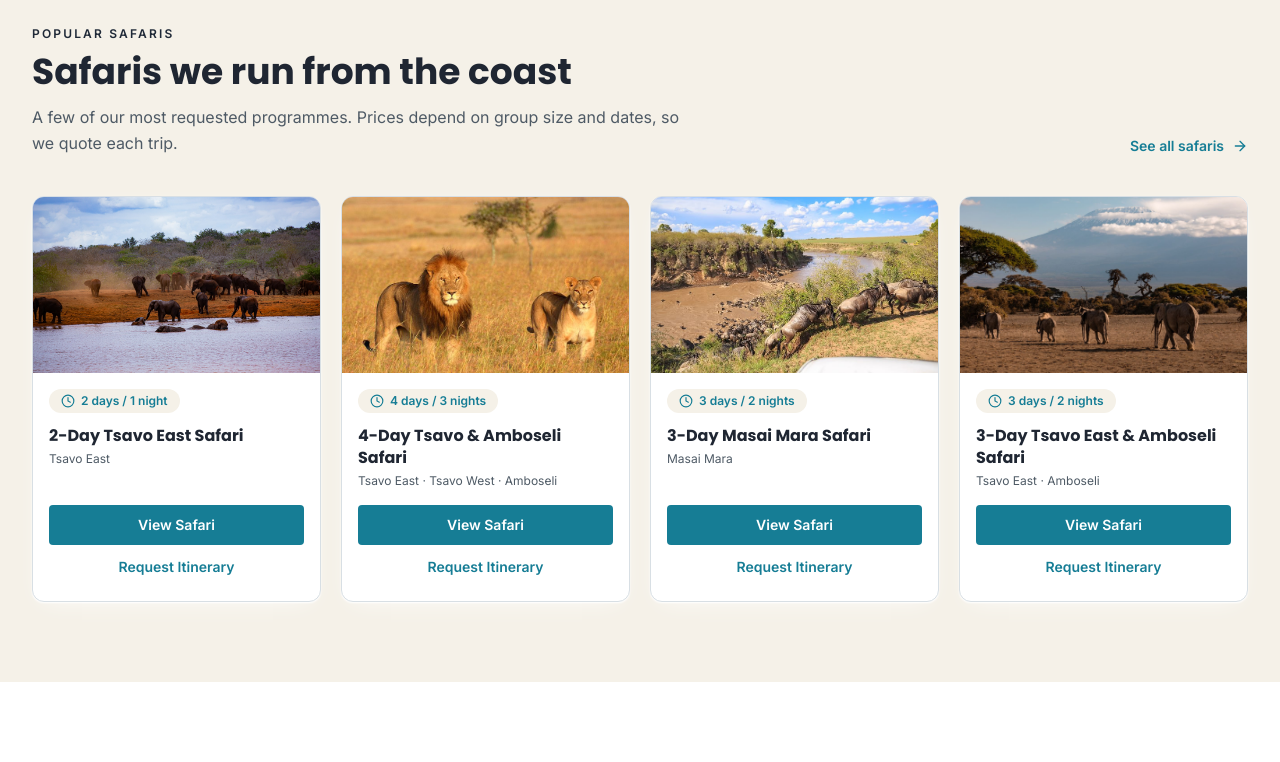
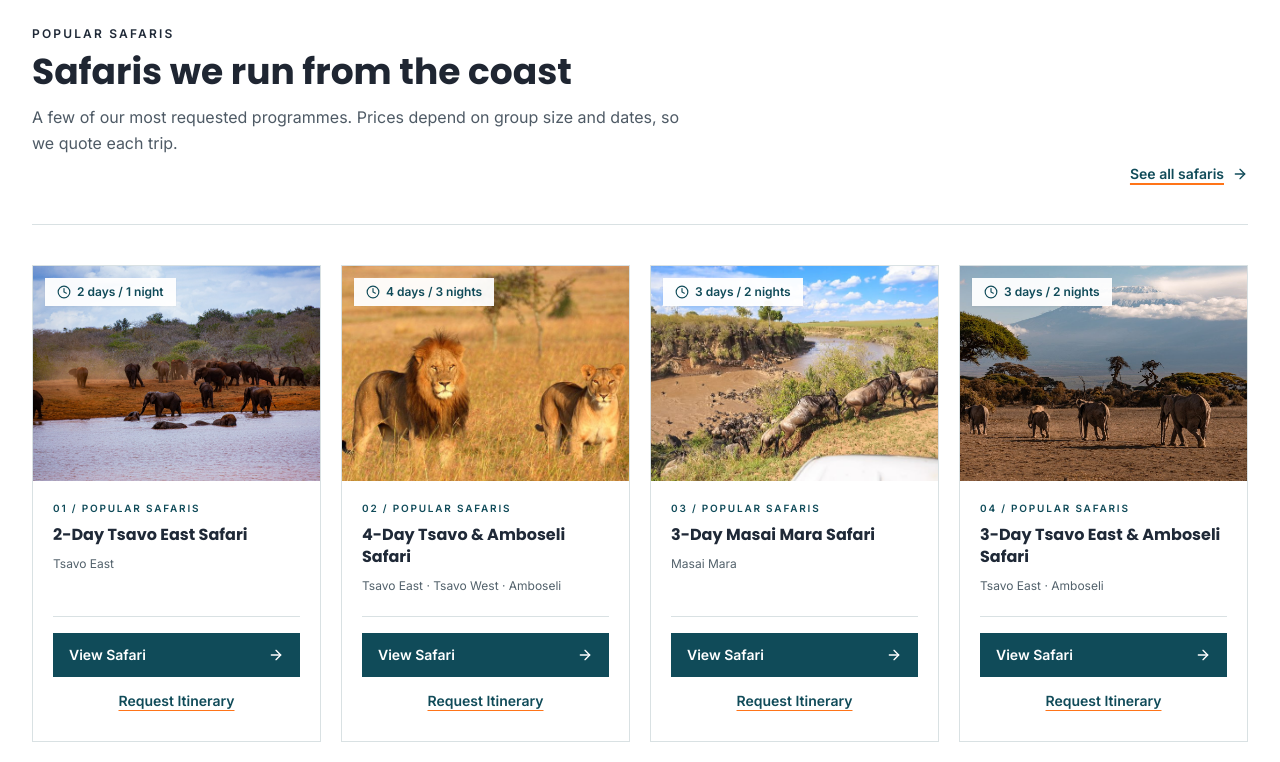
Before and after one commit to Sheddymae/bahari-asili-safaris, a Next.js app: page / in a window 1280 px wide. Shown: the part 1360-2122 px from the top of the page. Built offline with nearby package versions, Linux system fonts and the light colour scheme; no server answers.

Commit message:
Redesign homepage component for Phase 2

```diff
--- a/components/home/HomePopularSafaris.tsx
+++ b/components/home/HomePopularSafaris.tsx
@@ -19,28 +19,38 @@ export default function HomePopularSafaris({ onBook }: { onBook: (name?: string)
     return [...popular, ...rest].slice(0, 4);
   }, [safaris]);
   return (
-    <section id="tours" aria-labelledby="home-popular-title" className="bg-sand-50 py-16 lg:py-20">
+    <section id="tours" aria-labelledby="home-popular-title" className="bg-white py-16 lg:py-20">
       <div className="mx-auto max-w-7xl px-4 sm:px-6 lg:px-8">
-        <div className="flex flex-col gap-4 sm:flex-row sm:items-end sm:justify-between">
+        <div className="mb-8 flex flex-col gap-4 border-b border-[var(--brand-border)] pb-6 sm:mb-10 sm:flex-row sm:items-end sm:justify-between sm:pb-7">
           <SectionHeader kicker={c.popular.kicker} title={c.popular.title} sub={c.popular.sub} />
-          <Link href="/tours" className="mb-10 inline-flex shrink-0 items-center gap-2 font-inter text-sm font-semibold text-ocean-700 hover:text-ocean-800">{c.popular.seeAll} <ArrowRight className="h-4 w-4 rtl:rotate-180" aria-hidden="true" /></Link>
+          <Link href="/tours" className="inline-flex min-h-11 shrink-0 items-center gap-2 font-inter text-sm font-bold text-[var(--brand-primary-deep)] underline decoration-[var(--brand-secondary)] decoration-2 underline-offset-4 hover:text-[var(--brand-primary)] focus-visible:outline-none focus-visible:ring-2 focus-visible:ring-[var(--brand-focus)]">
+            {c.popular.seeAll} <ArrowRight className="h-4 w-4 rtl:rotate-180" aria-hidden="true" />
+          </Link>
         </div>
         <span id="home-popular-title" className="sr-only">{c.popular.title}</span>
         <div className="grid gap-5 sm:grid-cols-2 lg:grid-cols-4">
-          {featured.map((safari) => {
+          {featured.map((safari, index) => {
             const s = getLocalizedSafari(safari, safariLocale);
             return (
-              <article key={safari.id} className="flex flex-col overflow-hidden rounded-xl border border-border bg-white shadow-card">
-                <Link href={`/safaris/${safari.id}`} className="relative block h-44 focus:outline-none focus-visible:ring-2 focus-visible:ring-ocean-600 focus-visible:ring-inset">
-                  <Image src={safari.image} alt={s.name} fill sizes="(max-width: 640px) 100vw, (max-width: 1024px) 50vw, 25vw" className="object-cover" />
+              <article key={safari.id} className="group flex min-w-0 flex-col overflow-hidden border border-[var(--brand-border)] bg-white transition-shadow duration-200 hover:shadow-[var(--shadow-lg)]">
+                <Link href={`/safaris/${safari.id}`} className="relative block aspect-[4/3] overflow-hidden bg-[var(--brand-sand)] focus:outline-none focus-visible:ring-2 focus-visible:ring-[var(--brand-focus)] focus-visible:ring-inset" aria-label={s.name}>
+                  <Image src={safari.image} alt={s.name} fill sizes="(max-width: 640px) 100vw, (max-width: 1024px) 50vw, 25vw" className="object-cover transition-transform duration-500 group-hover:scale-[1.04]" />
+                  <span className="absolute left-3 top-3 inline-flex items-center gap-1.5 bg-white/95 px-3 py-1.5 font-inter text-xs font-bold text-[var(--brand-primary-deep)] shadow-sm">
+                    <Clock className="h-3.5 w-3.5" aria-hidden="true" />{unit(safari.days, safari.days === 1 ? c.units.day : c.units.days)}{safari.nights > 0 && <> / {unit(safari.nights, safari.nights === 1 ? c.units.night : c.units.nights)}</>}
+                  </span>
+                  <span aria-hidden="true" className="absolute bottom-0 left-0 h-1 w-full origin-left scale-x-0 bg-[var(--brand-secondary)] transition-transform duration-300 group-hover:scale-x-100" />
                 </Link>
-                <div className="flex flex-1 flex-col p-4">
-                  <span className="inline-flex w-fit items-center gap-1.5 rounded-full bg-sand-50 px-3 py-1 font-inter text-xs font-semibold text-ocean-700"><Clock className="h-3.5 w-3.5" aria-hidden="true" />{unit(safari.days, safari.days === 1 ? c.units.day : c.units.days)}{safari.nights > 0 && <> / {unit(safari.nights, safari.nights === 1 ? c.units.night : c.units.nights)}</>}</span>
-                  <h3 className="mt-3 font-poppins text-base font-bold leading-snug text-foreground">{s.name}</h3>
-                  <p className="mt-1 font-inter text-xs text-muted-foreground">{safari.parks.slice(0, 3).join(' · ')}</p>
-                  <div className="mt-auto flex flex-col gap-1 pt-4">
-                    <Link href={`/safaris/${safari.id}`} className="inline-flex items-center justify-center rounded-lg bg-ocean-700 px-4 py-2.5 font-inter text-sm font-semibold text-white hover:bg-ocean-800">{c.popular.viewSafari}</Link>
-                    <button type="button" onClick={() => { trackConversion('booking_started', { location: 'popular_safari' }); onBook(s.name); }} className="rounded-lg px-4 py-2 font-inter text-sm font-semibold text-ocean-700 hover:text-ocean-800">{c.popular.requestItinerary}</button>
+                <div className="flex flex-1 flex-col p-4 sm:p-5">
+                  <span className="font-inter text-[10px] font-bold uppercase tracking-[0.18em] text-[var(--brand-primary-deep)]">{String(index + 1).padStart(2, '0')} / {c.popular.kicker}</span>
+                  <h3 className="mt-2 font-poppins text-base font-bold leading-snug text-[var(--brand-text)]">{s.name}</h3>
+                  <p className="mt-2 min-h-10 font-inter text-xs leading-5 text-[var(--brand-text-muted)]">{safari.parks.slice(0, 3).join(' · ')}</p>
+                  <div className="mt-auto flex flex-col gap-1 border-t border-[var(--brand-border)] pt-4">
+                    <Link href={`/safaris/${safari.id}`} className="inline-flex min-h-11 items-center justify-between gap-2 bg-[var(--brand-primary-deep)] px-4 py-2.5 font-inter text-sm font-bold text-white transition-colors hover:bg-[var(--brand-primary)] focus-visible:outline-none focus-visible:ring-2 focus-visible:ring-[var(--brand-focus)] focus-visible:ring-offset-2">
+                      {c.popular.viewSafari}<ArrowRight className="h-4 w-4 rtl:rotate-180" aria-hidden="true" />
+                    </Link>
+                    <button type="button" onClick={() => { trackConversion('booking_started', { location: 'popular_safari' }); onBook(s.name); }} className="inline-flex min-h-10 items-center justify-center px-3 py-2 font-inter text-sm font-semibold text-[var(--brand-primary-deep)] underline decoration-[var(--brand-secondary)] underline-offset-4 hover:text-[var(--brand-primary)] focus-visible:outline-none focus-visible:ring-2 focus-visible:ring-[var(--brand-focus)]">
+                      {c.popular.requestItinerary}
+                    </button>
                   </div>
                 </div>
               </article>
```
